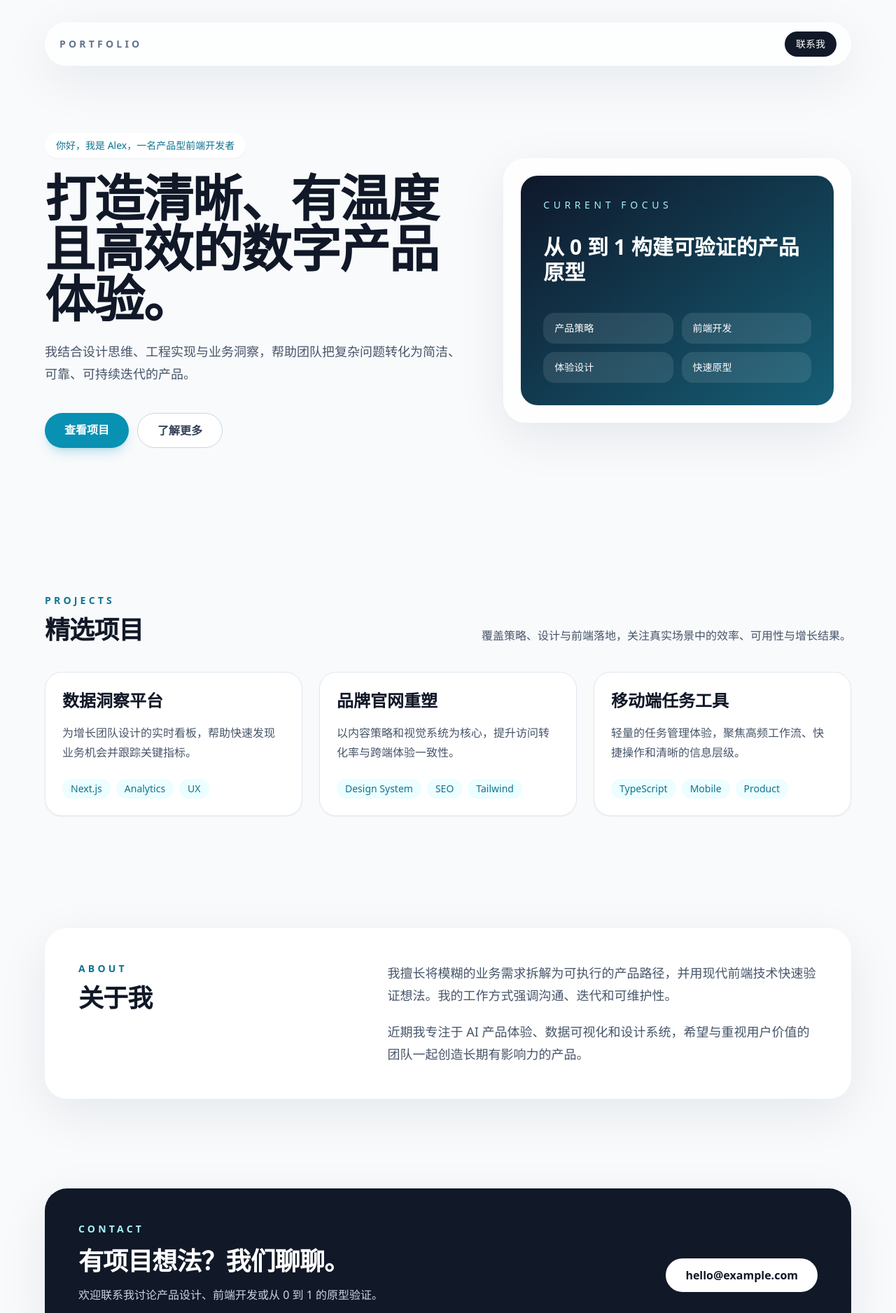
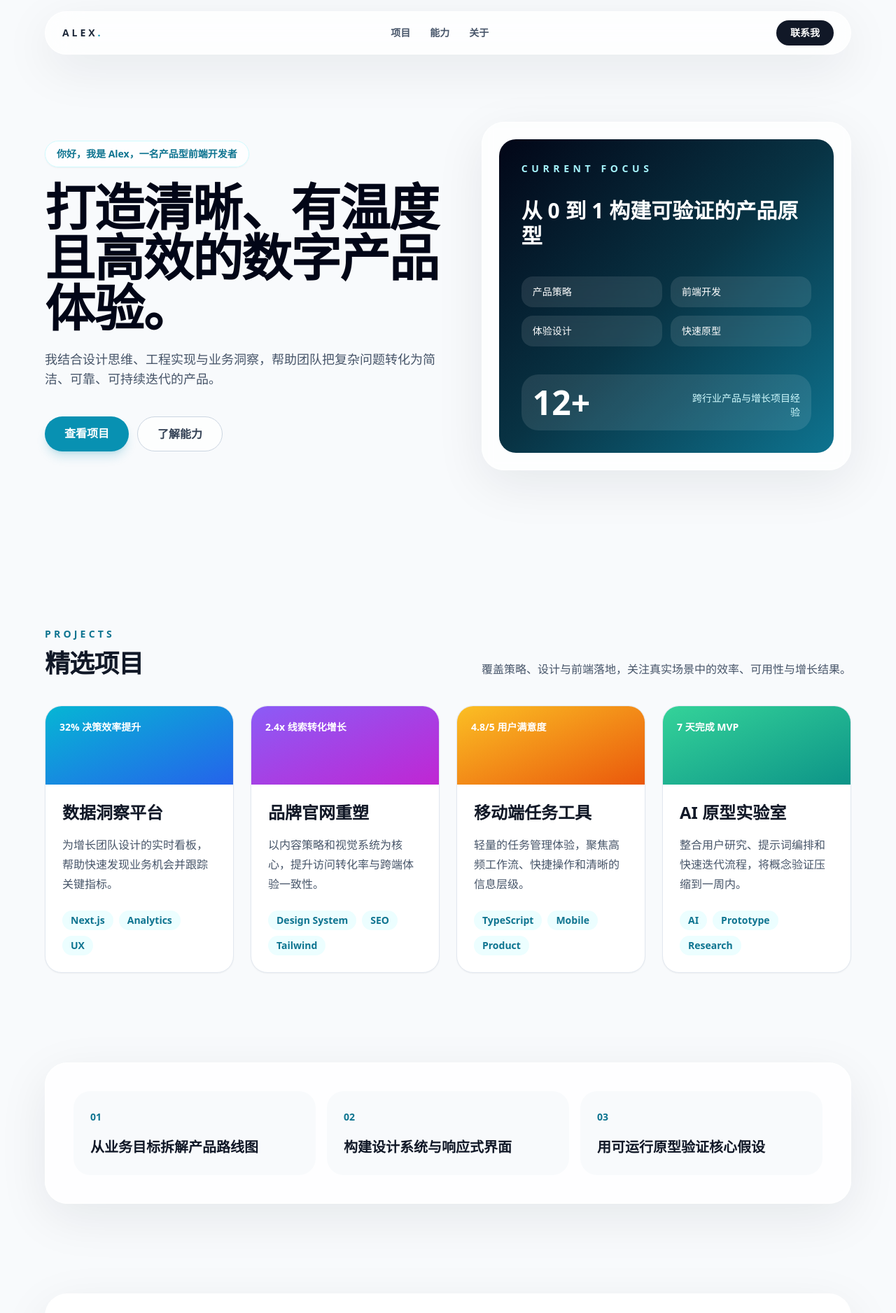
Before and after one commit to aaaycc931-droid/my-first-app, a Next.js app: page / in a window 1280 px wide. Shown: the top 1876 px of the page at 70% size. Built offline with nearby package versions, Linux system fonts and the light colour scheme.

Commit message:
Improve portfolio UI

```diff
--- a/app/page.tsx
+++ b/app/page.tsx
@@ -1,92 +1,142 @@
+const navItems = [
+  { label: "项目", href: "#projects" },
+  { label: "能力", href: "#services" },
+  { label: "关于", href: "#about" },
+];
+
 const projects = [
   {
     title: "数据洞察平台",
     description: "为增长团队设计的实时看板，帮助快速发现业务机会并跟踪关键指标。",
+    metric: "32% 决策效率提升",
+    gradient: "from-cyan-500 to-blue-600",
     tags: ["Next.js", "Analytics", "UX"],
   },
   {
     title: "品牌官网重塑",
     description: "以内容策略和视觉系统为核心，提升访问转化率与跨端体验一致性。",
+    metric: "2.4x 线索转化增长",
+    gradient: "from-violet-500 to-fuchsia-600",
     tags: ["Design System", "SEO", "Tailwind"],
   },
   {
     title: "移动端任务工具",
     description: "轻量的任务管理体验，聚焦高频工作流、快捷操作和清晰的信息层级。",
+    metric: "4.8/5 用户满意度",
+    gradient: "from-amber-400 to-orange-600",
     tags: ["TypeScript", "Mobile", "Product"],
+  },
+  {
+    title: "AI 原型实验室",
+    description: "整合用户研究、提示词编排和快速迭代流程，将概念验证压缩到一周内。",
+    metric: "7 天完成 MVP",
+    gradient: "from-emerald-400 to-teal-600",
+    tags: ["AI", "Prototype", "Research"],
   },
 ];
 
 const highlights = ["产品策略", "前端开发", "体验设计", "快速原型"];
 
+const services = [
+  "从业务目标拆解产品路线图",
+  "构建设计系统与响应式界面",
+  "用可运行原型验证核心假设",
+];
+
 export default function Home() {
   return (
     <main className="min-h-screen overflow-hidden bg-mist text-ink">
-      <section className="relative px-6 py-8 sm:px-10 lg:px-16">
-        <div className="absolute inset-x-0 top-0 -z-10 h-96 bg-gradient-to-br from-cyan-100 via-white to-amber-100" />
-        <nav className="mx-auto flex max-w-6xl items-center justify-between rounded-full border border-white/80 bg-white/70 px-5 py-3 shadow-soft backdrop-blur">
-          <span className="text-sm font-semibold tracking-[0.3em] text-slate-500">PORTFOLIO</span>
-          <a className="rounded-full bg-ink px-4 py-2 text-sm font-medium text-white transition hover:bg-slate-700" href="#contact">
+      <section className="relative px-4 pb-16 pt-4 sm:px-8 lg:px-16">
+        <div className="absolute inset-0 -z-20 bg-[radial-gradient(circle_at_top_left,_rgba(34,211,238,0.28),_transparent_34%),linear-gradient(135deg,_#ecfeff_0%,_#f8fafc_42%,_#fff7ed_100%)]" />
+        <div className="absolute right-0 top-20 -z-10 h-72 w-72 rounded-full bg-cyan-300/30 blur-3xl sm:h-96 sm:w-96" />
+        <div className="absolute bottom-16 left-0 -z-10 h-72 w-72 rounded-full bg-amber-300/30 blur-3xl" />
+
+        <header className="sticky top-4 z-20 mx-auto max-w-6xl">
+          <nav className="flex items-center justify-between rounded-full border border-white/80 bg-white/75 px-4 py-3 shadow-soft backdrop-blur-xl sm:px-6">
+            <a className="text-sm font-black tracking-[0.28em] text-slate-800" href="#top" aria-label="返回首页">
+              ALEX<span className="text-cyan-600">.</span>
+            </a>
+            <div className="hidden items-center gap-7 text-sm font-semibold text-slate-600 sm:flex">
+              {navItems.map((item) => (
+                <a className="transition hover:text-cyan-700" href={item.href} key={item.href}>
+                  {item.label}
+                </a>
+              ))}
+            </div>
+            <a className="rounded-full bg-ink px-4 py-2 text-sm font-semibold text-white transition hover:-translate-y-0.5 hover:bg-slate-700 sm:px-5" href="#contact">
               联系我
             </a>
           </nav>
+        </header>
 
-        <div className="mx-auto grid max-w-6xl gap-12 py-24 lg:grid-cols-[1.1fr_0.9fr] lg:items-center">
+        <div className="mx-auto grid max-w-6xl gap-10 pb-12 pt-20 sm:pt-24 lg:grid-cols-[1.05fr_0.95fr] lg:items-center lg:pb-20" id="top">
           <div>
-            <p className="mb-5 inline-flex rounded-full bg-white px-4 py-2 text-sm font-medium text-cyan-700 shadow-sm">
+            <p className="mb-5 inline-flex rounded-full border border-cyan-100 bg-white/80 px-4 py-2 text-sm font-semibold text-cyan-700 shadow-sm backdrop-blur">
               你好，我是 Alex，一名产品型前端开发者
             </p>
-            <h1 className="max-w-3xl text-5xl font-bold leading-tight tracking-tight sm:text-6xl lg:text-7xl">
+            <h1 className="max-w-4xl text-4xl font-black leading-[1.05] tracking-tight text-slate-950 sm:text-6xl lg:text-7xl">
               打造清晰、有温度且高效的数字产品体验。
             </h1>
-            <p className="mt-6 max-w-2xl text-lg leading-8 text-slate-600">
+            <p className="mt-6 max-w-2xl text-base leading-8 text-slate-600 sm:text-lg">
               我结合设计思维、工程实现与业务洞察，帮助团队把复杂问题转化为简洁、可靠、可持续迭代的产品。
             </p>
             <div className="mt-10 flex flex-col gap-3 sm:flex-row">
-              <a className="rounded-full bg-cyan-600 px-7 py-3 text-center font-semibold text-white shadow-lg shadow-cyan-600/20 transition hover:bg-cyan-700" href="#projects">
+              <a className="rounded-full bg-cyan-600 px-7 py-3 text-center font-bold text-white shadow-lg shadow-cyan-600/20 transition hover:-translate-y-0.5 hover:bg-cyan-700" href="#projects">
                 查看项目
               </a>
-              <a className="rounded-full border border-slate-300 bg-white px-7 py-3 text-center font-semibold text-slate-700 transition hover:border-cyan-300 hover:text-cyan-700" href="#about">
-                了解更多
+              <a className="rounded-full border border-slate-300 bg-white/80 px-7 py-3 text-center font-bold text-slate-700 transition hover:-translate-y-0.5 hover:border-cyan-300 hover:text-cyan-700" href="#services">
+                了解能力
               </a>
             </div>
           </div>
 
-          <div className="rounded-[2rem] border border-white bg-white/80 p-6 shadow-soft backdrop-blur">
-            <div className="rounded-[1.5rem] bg-gradient-to-br from-slate-900 to-cyan-800 p-8 text-white">
-              <p className="text-sm uppercase tracking-[0.4em] text-cyan-200">Current Focus</p>
-              <h2 className="mt-8 text-3xl font-semibold">从 0 到 1 构建可验证的产品原型</h2>
+          <div className="rounded-[2rem] border border-white bg-white/75 p-4 shadow-soft backdrop-blur sm:p-6">
+            <div className="overflow-hidden rounded-[1.5rem] bg-gradient-to-br from-slate-950 via-cyan-950 to-cyan-700 p-6 text-white sm:p-8">
+              <p className="text-xs font-semibold uppercase tracking-[0.4em] text-cyan-200 sm:text-sm">Current Focus</p>
+              <h2 className="mt-8 text-2xl font-bold sm:text-3xl">从 0 到 1 构建可验证的产品原型</h2>
               <div className="mt-10 grid grid-cols-2 gap-3">
                 {highlights.map((item) => (
-                  <span className="rounded-2xl bg-white/10 px-4 py-3 text-sm" key={item}>
+                  <span className="rounded-2xl bg-white/10 px-4 py-3 text-sm backdrop-blur" key={item}>
                     {item}
                   </span>
                 ))}
+              </div>
+              <div className="mt-10 rounded-3xl bg-white/10 p-4">
+                <div className="flex items-end justify-between gap-4">
+                  <span className="text-5xl font-black">12+</span>
+                  <span className="max-w-40 text-right text-sm text-cyan-100">跨行业产品与增长项目经验</span>
+                </div>
               </div>
             </div>
           </div>
         </div>
       </section>
 
-      <section className="px-6 py-20 sm:px-10 lg:px-16" id="projects">
+      <section className="px-4 py-20 sm:px-8 lg:px-16" id="projects">
         <div className="mx-auto max-w-6xl">
           <div className="mb-10 flex flex-col justify-between gap-4 sm:flex-row sm:items-end">
             <div>
-              <p className="text-sm font-semibold uppercase tracking-[0.3em] text-cyan-700">Projects</p>
-              <h2 className="mt-3 text-4xl font-bold tracking-tight">精选项目</h2>
+              <p className="text-sm font-bold uppercase tracking-[0.3em] text-cyan-700">Projects</p>
+              <h2 className="mt-3 text-4xl font-black tracking-tight">精选项目</h2>
             </div>
             <p className="max-w-xl text-slate-600">覆盖策略、设计与前端落地，关注真实场景中的效率、可用性与增长结果。</p>
           </div>
-          <div className="grid gap-6 md:grid-cols-3">
+          <div className="grid gap-6 sm:grid-cols-2 xl:grid-cols-4">
             {projects.map((project) => (
-              <article className="rounded-3xl border border-slate-200 bg-white p-6 shadow-sm transition hover:-translate-y-1 hover:shadow-soft" key={project.title}>
-                <h3 className="text-2xl font-semibold">{project.title}</h3>
-                <p className="mt-4 leading-7 text-slate-600">{project.description}</p>
+              <article className="group flex min-h-80 flex-col overflow-hidden rounded-3xl border border-slate-200 bg-white shadow-sm transition hover:-translate-y-1 hover:shadow-soft" key={project.title}>
+                <div className={`h-28 bg-gradient-to-br ${project.gradient} p-5 text-white`}>
+                  <p className="text-sm font-bold">{project.metric}</p>
+                </div>
+                <div className="flex flex-1 flex-col p-6">
+                  <h3 className="text-2xl font-bold">{project.title}</h3>
+                  <p className="mt-4 flex-1 leading-7 text-slate-600">{project.description}</p>
                   <div className="mt-6 flex flex-wrap gap-2">
                     {project.tags.map((tag) => (
-                    <span className="rounded-full bg-cyan-50 px-3 py-1 text-sm font-medium text-cyan-700" key={tag}>
+                      <span className="rounded-full bg-cyan-50 px-3 py-1 text-sm font-semibold text-cyan-700" key={tag}>
                         {tag}
                       </span>
                     ))}
+                  </div>
                 </div>
               </article>
             ))}
@@ -94,37 +144,55 @@ export default function Home() {
         </div>
       </section>
 
-      <section className="px-6 py-20 sm:px-10 lg:px-16" id="about">
+      <section className="px-4 py-12 sm:px-8 lg:px-16" id="services">
+        <div className="mx-auto grid max-w-6xl gap-4 rounded-[2rem] border border-white bg-white/80 p-6 shadow-soft backdrop-blur md:grid-cols-3 md:p-10">
+          {services.map((service, index) => (
+            <div className="rounded-3xl bg-slate-50 p-6" key={service}>
+              <span className="text-sm font-black text-cyan-700">0{index + 1}</span>
+              <p className="mt-4 text-xl font-bold leading-8">{service}</p>
+            </div>
+          ))}
+        </div>
+      </section>
+
+      <section className="px-4 py-20 sm:px-8 lg:px-16" id="about">
         <div className="mx-auto grid max-w-6xl gap-8 rounded-[2rem] bg-white p-8 shadow-soft md:grid-cols-[0.8fr_1.2fr] md:p-12">
           <div>
-            <p className="text-sm font-semibold uppercase tracking-[0.3em] text-cyan-700">About</p>
-            <h2 className="mt-3 text-4xl font-bold tracking-tight">关于我</h2>
+            <p className="text-sm font-bold uppercase tracking-[0.3em] text-cyan-700">About</p>
+            <h2 className="mt-3 text-4xl font-black tracking-tight">关于我</h2>
           </div>
           <div className="space-y-5 text-lg leading-8 text-slate-600">
-            <p>
-              我擅长将模糊的业务需求拆解为可执行的产品路径，并用现代前端技术快速验证想法。我的工作方式强调沟通、迭代和可维护性。
-            </p>
-            <p>
-              近期我专注于 AI 产品体验、数据可视化和设计系统，希望与重视用户价值的团队一起创造长期有影响力的产品。
-            </p>
+            <p>我擅长将模糊的业务需求拆解为可执行的产品路径，并用现代前端技术快速验证想法。我的工作方式强调沟通、迭代和可维护性。</p>
+            <p>近期我专注于 AI 产品体验、数据可视化和设计系统，希望与重视用户价值的团队一起创造长期有影响力的产品。</p>
           </div>
         </div>
       </section>
 
-      <section className="px-6 pb-24 pt-12 sm:px-10 lg:px-16" id="contact">
-        <div className="mx-auto max-w-6xl rounded-[2rem] bg-ink px-8 py-12 text-white shadow-soft md:px-12">
-          <p className="text-sm font-semibold uppercase tracking-[0.3em] text-cyan-200">Contact</p>
+      <section className="px-4 pb-12 pt-6 sm:px-8 lg:px-16" id="contact">
+        <div className="mx-auto max-w-6xl rounded-[2rem] bg-ink px-6 py-12 text-white shadow-soft md:px-12">
+          <p className="text-sm font-bold uppercase tracking-[0.3em] text-cyan-200">Contact</p>
           <div className="mt-4 flex flex-col justify-between gap-8 md:flex-row md:items-center">
             <div>
-              <h2 className="text-4xl font-bold tracking-tight">有项目想法？我们聊聊。</h2>
+              <h2 className="text-3xl font-black tracking-tight sm:text-4xl">有项目想法？我们聊聊。</h2>
               <p className="mt-4 max-w-2xl text-slate-300">欢迎联系我讨论产品设计、前端开发或从 0 到 1 的原型验证。</p>
             </div>
-            <a className="inline-flex justify-center rounded-full bg-white px-7 py-3 font-semibold text-ink transition hover:bg-cyan-100" href="mailto:hello@example.com">
+            <a className="inline-flex justify-center rounded-full bg-white px-7 py-3 font-bold text-ink transition hover:bg-cyan-100" href="mailto:hello@example.com">
               hello@example.com
             </a>
           </div>
         </div>
       </section>
+
+      <footer className="border-t border-slate-200/80 px-4 py-8 text-sm text-slate-500 sm:px-8 lg:px-16">
+        <div className="mx-auto flex max-w-6xl flex-col gap-3 sm:flex-row sm:items-center sm:justify-between">
+          <p>© 2026 Alex Portfolio. All rights reserved.</p>
+          <div className="flex gap-4">
+            <a className="hover:text-cyan-700" href="#projects">项目</a>
+            <a className="hover:text-cyan-700" href="#about">关于</a>
+            <a className="hover:text-cyan-700" href="#contact">联系</a>
+          </div>
+        </div>
+      </footer>
     </main>
   );
 }
```
Lines whose indentation alone changed are shown as unchanged.
